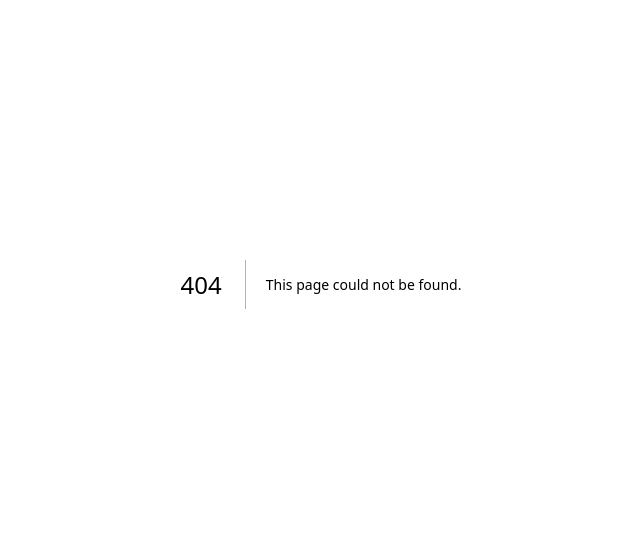
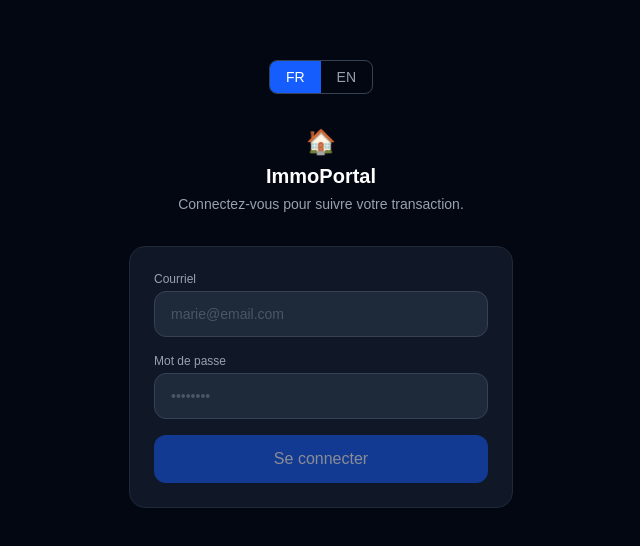
Before and after one commit to emile-agnt/immoportal, a Next.js app: page /client/login in a window 1280 px wide. Before the commit this address had no page. Shown: the part 116-662 px from the top of the page, without its empty margins (319-959 px from the left). Built offline with nearby package versions, Linux system fonts and the light colour scheme; no server answers.

Commit message:
Create page.jsx

```diff
--- /dev/null
+++ b/app/client/login/page.jsx
@@ -0,0 +1,96 @@
+'use client'
+import { useState } from 'react'
+import { createClient } from '@supabase/supabase-js'
+
+const supabase = createClient(
+  process.env.NEXT_PUBLIC_SUPABASE_URL,
+  process.env.NEXT_PUBLIC_SUPABASE_ANON_KEY
+)
+
+export default function ClientLogin() {
+  const [language, setLanguage] = useState('fr')
+  const [email, setEmail] = useState('')
+  const [password, setPassword] = useState('')
+  const [loading, setLoading] = useState(false)
+  const [error, setError] = useState('')
+
+  const t = {
+    fr: {
+      title: 'Accéder à mon portail',
+      sub: 'Connectez-vous pour suivre votre transaction.',
+      email: 'Courriel',
+      password: 'Mot de passe',
+      login: 'Se connecter',
+      logging: 'Connexion...',
+      error: 'Courriel ou mot de passe incorrect.',
+    },
+    en: {
+      title: 'Access my portal',
+      sub: 'Sign in to track your transaction.',
+      email: 'Email',
+      password: 'Password',
+      login: 'Sign in',
+      logging: 'Signing in...',
+      error: 'Incorrect email or password.',
+    }
+  }
+
+  const tx = t[language]
+
+  async function login() {
+    setLoading(true)
+    setError('')
+    const { error } = await supabase.auth.signInWithPassword({ email, password })
+    if (error) {
+      setError(tx.error)
+      setLoading(false)
+      return
+    }
+    window.location.href = '/client'
+  }
+
+  return (
+    <div className="min-h-screen bg-gray-950 flex items-center justify-center p-4">
+      <div className="w-full max-w-sm">
+
+        {/* Language toggle */}
+        <div className="flex justify-center mb-8">
+          <div className="flex border border-gray-700 rounded-lg overflow-hidden">
+            <button onClick={() => setLanguage('fr')} className={`px-4 py-1.5 text-sm transition ${language === 'fr' ? 'bg-blue-600 text-white' : 'text-gray-400 hover:text-white'}`}>FR</button>
+            <button onClick={() => setLanguage('en')} className={`px-4 py-1.5 text-sm transition ${language === 'en' ? 'bg-blue-600 text-white' : 'text-gray-400 hover:text-white'}`}>EN</button>
+          </div>
+        </div>
+
+        <div className="text-center mb-8">
+          <div className="text-2xl mb-1">🏠</div>
+          <h1 className="text-xl font-semibold text-white mb-1">ImmoPortal</h1>
+          <p className="text-gray-400 text-sm">{tx.sub}</p>
+        </div>
+
+        <div className="bg-gray-900 border border-gray-800 rounded-2xl p-6 space-y-4">
+          <div>
+            <label className="text-xs text-gray-400 mb-1 block">{tx.email}</label>
+            <input type="email" value={email} onChange={e => setEmail(e.target.value)}
+              placeholder="marie@email.com"
+              className="w-full bg-gray-800 border border-gray-700 rounded-xl px-4 py-3 text-sm text-white placeholder-gray-600 focus:outline-none focus:border-blue-500" />
+          </div>
+          <div>
+            <label className="text-xs text-gray-400 mb-1 block">{tx.password}</label>
+            <input type="password" value={password} onChange={e => setPassword(e.target.value)}
+              placeholder="••••••••"
+              onKeyDown={e => e.key === 'Enter' && login()}
+              className="w-full bg-gray-800 border border-gray-700 rounded-xl px-4 py-3 text-sm text-white placeholder-gray-600 focus:outline-none focus:border-blue-500" />
+          </div>
+
+          {error && <div className="text-red-400 text-xs bg-red-950 border border-red-900 rounded-lg px-3 py-2">{error}</div>}
+
+          <button onClick={login} disabled={!email || !password || loading}
+            className="w-full bg-blue-600 hover:bg-blue-700 disabled:opacity-50 text-white py-3 rounded-xl font-medium transition">
+            {loading ? tx.logging : tx.login}
+          </button>
+        </div>
+
+      </div>
+    </div>
+  )
+}
```
